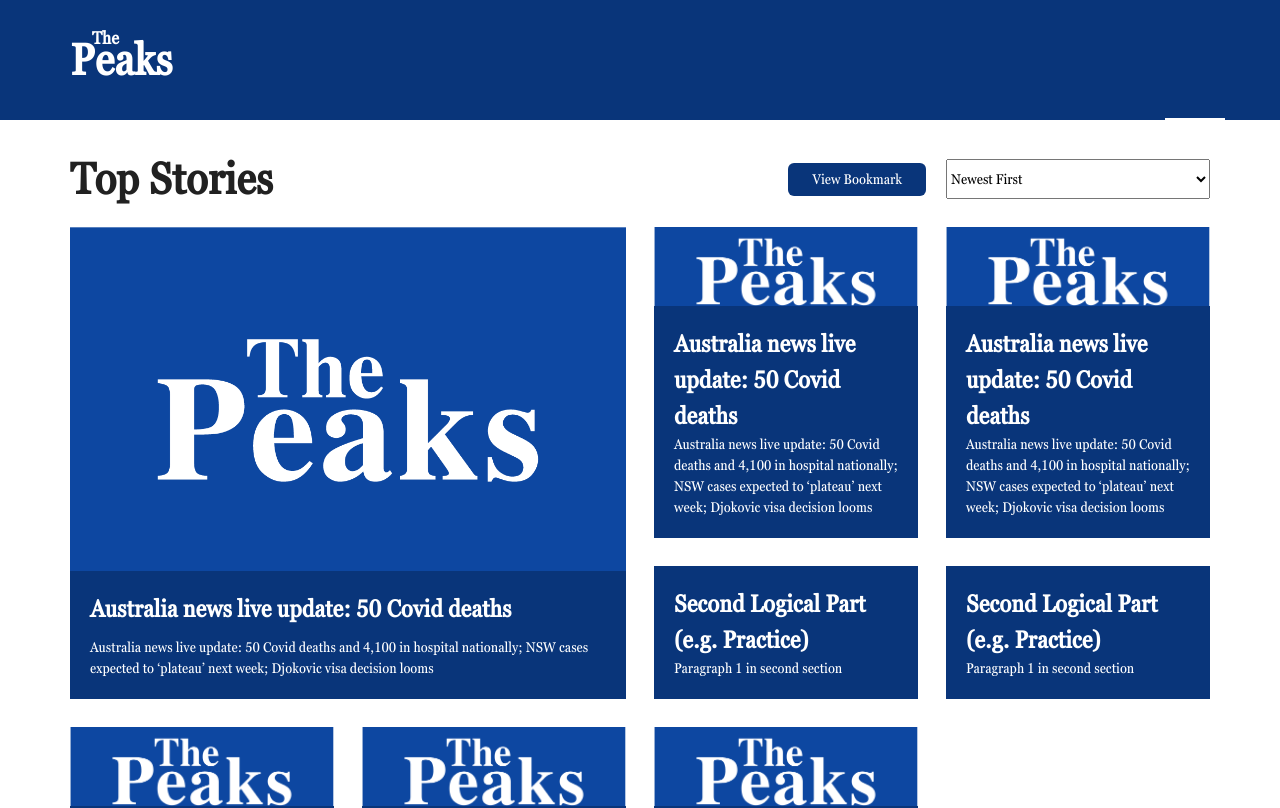
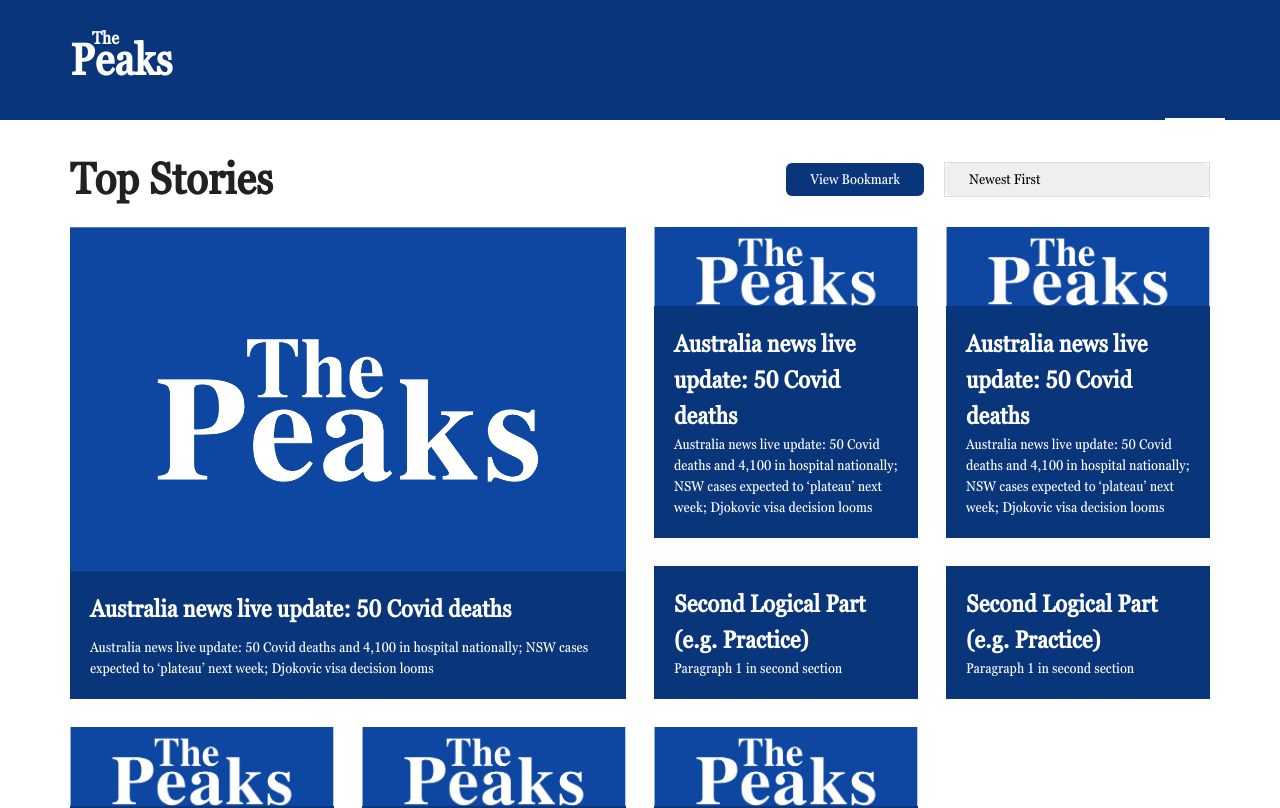
Before and after one commit to yewinag/the-guardian-news, a React (Create React App) app: page / in a window 1280 px wide. Shown: the top 808 px of the page. Built offline with nearby package versions, Linux system fonts and the light colour scheme.

Commit message:
add dropdown

```diff
--- a/src/components/Common/Dropdown.js
+++ b/src/components/Common/Dropdown.js
@@ -1,7 +1,39 @@
-import React from 'react';
+import React, { useEffect, useState } from 'react';
+import '../../styles/dropdown.css';
 
 function Dropdown() {
-  return <div />;
+  const [value, setValue] = useState('Newest First');
+  const [isActive, setIsActive] = useState(false);
+  useEffect(() => {
+    const onClick = () => {
+      setIsActive(!isActive);
+    };
+    if (isActive) {
+      window.addEventListener('click', onClick);
+    }
+    return () => {
+      window.removeEventListener('click', onClick);
+    };
+  }, [isActive]);
+
+  return (
+    <div className="dropdown">
+      <button type="button" onClick={() => setIsActive(!isActive)}>
+        {value}
+      </button>
+      <ul className={`menu ${isActive ? 'active' : 'inactive'}`}>
+        <li onClick={() => setValue('Newest First')} role="presentation">
+          Newest First
+        </li>
+        <li onClick={() => setValue('Oldest First')} role="presentation">
+          Oldest First
+        </li>
+        <li onClick={() => setValue('Most Popular')} role="presentation">
+          Most Popular
+        </li>
+      </ul>
+    </div>
+  );
 }
 
 export default Dropdown;
--- a/src/components/Layouts/ArticleHeader.js
+++ b/src/components/Layouts/ArticleHeader.js
@@ -1,6 +1,7 @@
 import React from 'react';
 import '../../styles/common.css';
 import '../../styles/article-header.css';
+import { Dropdown } from '../Common';
 
 function ArticleHeader() {
   return (
@@ -12,11 +13,7 @@ function ArticleHeader() {
             View Bookmark
           </button>
         </a>
-        <select>
-          <option value="newest">Newest First</option>
-          <option value="oldest">Oldest First</option>
-          <option value="popular">Most Popular</option>
-        </select>
+        <Dropdown />
       </div>
     </header>
   );
--- /dev/null
+++ b/src/styles/dropdown.css
@@ -0,0 +1,36 @@
+.dropdown {
+  border: 1px solid #ddd;
+  position: relative;
+  font: inherit;
+}
+.dropdown button {
+  padding: 6px 24px;
+  border-radius: 6px;
+  min-width: 264px;
+  border: 0;
+  padding: 6px 24px;
+  text-align: left;
+  cursor: pointer;
+}
+ul {
+  list-style: none;
+  margin: 0;
+  padding: 0;
+  visibility: hidden;
+  position: absolute;
+  width: 100%;
+  padding: 6px 24px;
+  background: #fff;
+  border: 1px solid #ddd;
+  transition: 1;
+  transition: 0.6;
+}
+ul li {
+  padding: 6px 0;
+  cursor: pointer;
+}
+.active {
+  opacity: 1;
+  visibility: visible;
+  transform: translateY(0);
+}
```
